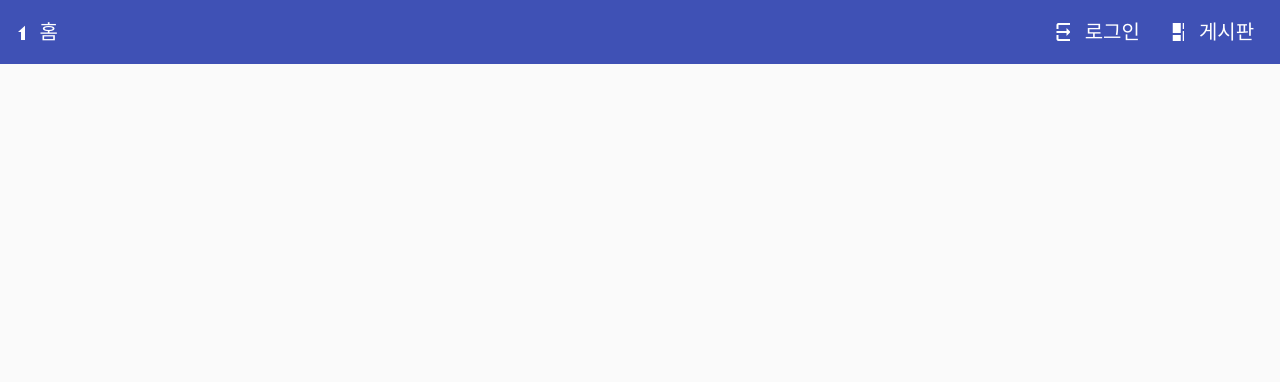
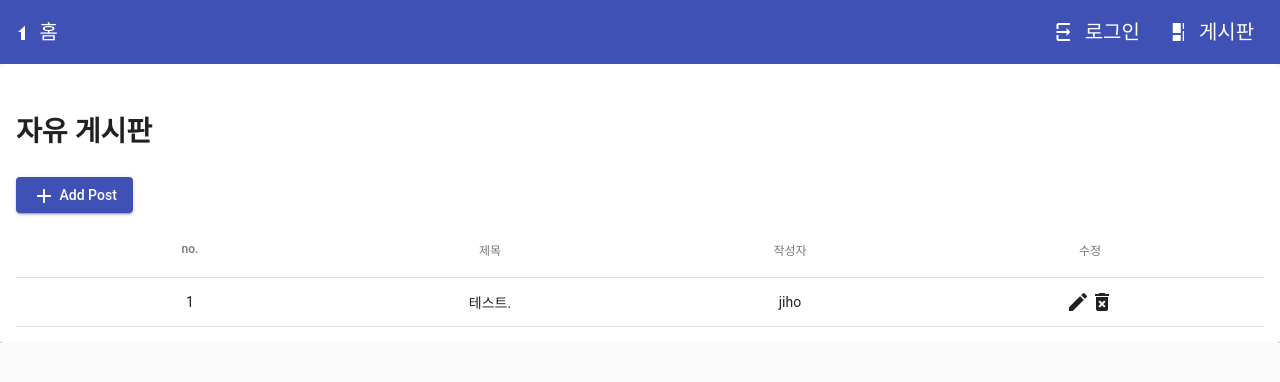
Before and after one commit to iks15174/Angular-board, an Angular app: page /board in a window 1280 px wide. Before the commit this address led to /. Shown: the top 382 px of the page. Built offline with nearby package versions, Linux system fonts and the light colour scheme.

Commit message:
[create]글 보기 기능 + 글 생성기능 완료. local storage 저장 부분 구현 필요

```diff
--- a/src/app/app-routing.module.ts
+++ b/src/app/app-routing.module.ts
@@ -5,6 +5,8 @@ import { SigninComponent } from './component/member/signin/signin.component';
 import { SignupComponent } from './component/member/signup/signup.component';
 import { LogoutComponent } from './component/member/logout/logout.component';
 import { MyinfoComponent } from './component/member/myinfo/myinfo.component';
+import { BoardComponent } from './component/board/board.component';
+import { AddpostComponent } from './component/board/addpost.component';
 import { AuthGuard } from './guards/auth.guard';
 
 const routes: Routes = [
@@ -13,7 +15,8 @@ const routes: Routes = [
   {path : "signup", component: SignupComponent },
   {path : "logout", component: LogoutComponent},
   {path : "myinfo", component: MyinfoComponent, canActivate: [AuthGuard]},
-
+  {path : "board", component: BoardComponent},
+  {path : "board/add", component: AddpostComponent, canActivate: [AuthGuard]},
 ];
 
 @NgModule({
--- a/src/app/app.component.html
+++ b/src/app/app.component.html
@@ -14,7 +14,7 @@
           <mat-icon class="icon">person</mat-icon>
           <span class="label">내정보</span>
         </a>
-        <a mat-list-item>
+        <a mat-list-item [routerLink]="['/board']">
           <mat-icon class="icon">dashboard</mat-icon>
           <span class="label">게시판</span>
         </a>
@@ -52,7 +52,7 @@
               </a>
             </li>
             <li>
-              <a>
+              <a [routerLink]="['/board']">
                 <mat-icon class="icon">dashboard</mat-icon>
                 <span class="label">게시판</span>
               </a>
--- /dev/null
+++ b/src/app/component/board/addpost.component.css
@@ -0,0 +1,34 @@
+/* 페이지 전체 요소에 적용. 박스 사이즈를 테두리를 포함한 크기로 지정 */
+* {
+    box-sizing: border-box;
+}
+
+/* 박스 스타일 지정 */
+.wrapper {
+    justify-content: center;
+    margin: 20px 20px 0px 20px;
+}
+
+/* 폼 영역 스타일 지정 */
+.mat-form-field {
+    width: 100%;
+}
+
+/* 폼 에러 표시 관련 스타일 지정 */
+.error {
+    padding: 16px;
+    width: 300px;
+    color: white;
+    background-color: red;
+}
+
+/* 버튼 스타일 지정 */
+.button {
+    display: flex;
+    justify-content: flex-end;
+}
+
+/* 버튼 오른쪽 여백 설정 */
+.button button {
+    margin-right: 8px;
+}
--- /dev/null
+++ b/src/app/component/board/addpost.component.html
@@ -0,0 +1,28 @@
+<div class="wrapper">
+    <mat-card>
+        <mat-card-title>글쓰기</mat-card-title>
+        <mat-card-content>
+          <form [formGroup]="postForm" (ngSubmit)="submit()">
+            <p>
+              <mat-form-field>
+                <input type="text" matInput placeholder="제목" formControlName="title">
+              </mat-form-field>
+            </p>
+            <p>
+              <mat-form-field>
+                <textarea matInput placeholder="내용" formControlName="content" rows="5"></textarea>
+              </mat-form-field>
+            </p>
+            <p *ngIf="f.title?.touched && f.title?.invalid && f.title?.errors?.required" class="error">
+                Title is required
+            </p>
+            <p *ngIf="f.content?.touched && f.content?.invalid && f.content?.errors?.required" class="error">
+                Contents is required
+            </p>
+            <div class="button">
+              <button type="submit" mat-stroked-button color="primary" [disabled]="!postForm.valid">등록</button>
+            </div>
+          </form>
+        </mat-card-content>
+      </mat-card>
+</div>
--- /dev/null
+++ b/src/app/component/board/addpost.component.ts
@@ -0,0 +1,52 @@
+import { Component, OnInit } from '@angular/core';
+import { FormGroup, FormBuilder, FormControl, Validators, Form } from '@angular/forms';
+import { Router } from '@angular/router';
+import { MyinfoService } from 'src/app/service/rest-api/myinfo.service';
+import { SignService } from 'src/app/service/rest-api/sign.service';
+import { BoardService } from 'src/app/service/rest-api/board.service';
+
+@Component({
+  selector: 'app-addpost',
+  templateUrl: './addpost.component.html',
+  styleUrls: ['./addpost.component.css']
+})
+export class AddpostComponent implements OnInit {
+
+  postForm: FormGroup;
+
+  constructor(
+    private router: Router,
+    private formBuilder: FormBuilder,
+    private myinfoService: MyinfoService,
+    private signService: SignService,
+    private boardService: BoardService
+  ) {
+    this.postForm = this.formBuilder.group({
+      title: new FormControl('', [Validators.required]),
+      content: new FormControl('', [Validators.required])
+    });
+  }
+
+  get f(){
+    return this.postForm.controls;
+  }
+
+  submit(){
+    if(this.signService.isSignIn() && this.postForm.valid){
+      let user = this.myinfoService.getUser();
+      if(this.boardService.addPost(this.postForm.value.title, this.postForm.value.content, user)){
+        this.router.navigate(['/board/']);
+      }
+      else{
+        alert("글 추가중 오류가 발생했습니다.")
+      }
+    }
+    else{
+      alert("글 추가중 오류가 발생했습니다.")
+    }
+  }
+
+  ngOnInit(): void {
+  }
+
+}
--- /dev/null
+++ b/src/app/component/board/board.component.css
@@ -0,0 +1,34 @@
+/* 전체 영역을 반응형 으로 설정 */
+.wrapper {
+    display: flex;
+    flex-direction: column;
+    overflow: auto;
+}
+
+/* 앵커 태그 마우스 위치시 포인터 변경 */
+a {
+    cursor: pointer;
+}
+
+/* 테이블 헤더의 컨텐츠 중앙정렬 */
+mat-header-cell {
+    justify-content: center;
+}
+
+/* 테이블 컬럼의 컨텐츠 중앙정렬 */
+.column-center {
+    justify-content: center;
+}
+
+/* 게시글 없을경우 텍스트 중앙정렬. 상단 영역 여백 처리 */
+.no-content {
+    text-align: center;
+    margin: 10px 0;
+}
+
+/* 셀 스타일 지정. 마우스오버시 커서 형태 지정 */
+mat-row:hover {
+    background: lightgray;
+    color: #fff;
+    cursor: pointer;
+}
--- /dev/null
+++ b/src/app/component/board/board.component.html
@@ -0,0 +1,42 @@
+<div class="wrapper">
+    <mat-card class="card">
+        <mat-card-title fxLayout.gt-xs="row" fxLayout.xs="column">
+            <div>
+                <H3>자유 게시판</H3>
+                <button mat-raised-button color="primary" [routerLink]="['/board/add']">
+                    <mat-icon>add</mat-icon> Add Post
+                </button>
+            </div>
+        </mat-card-title>
+        <mat-card-content>
+            <div class="container">
+                <mat-table [dataSource]="posts">
+                    <ng-container matColumnDef="postId">
+                        <mat-header-cell *matHeaderCellDef>no.</mat-header-cell>
+                        <mat-cell *matCellDef="let element" class="column-center">{{element.postId}}</mat-cell>
+                    </ng-container>
+                    <ng-container matColumnDef="title">
+                        <mat-header-cell *matHeaderCellDef>제목</mat-header-cell>
+                        <mat-cell *matCellDef="let element" class="column-center">{{element.title}}</mat-cell>
+                    </ng-container>
+                    <ng-container matColumnDef="author">
+                        <mat-header-cell *matHeaderCellDef>작성자</mat-header-cell>
+                        <mat-cell *matCellDef="let element" class="column-center">{{element.user.name}}</mat-cell>
+                    </ng-container>
+                    <ng-container matColumnDef="modifiedAt">
+                        <mat-header-cell *matHeaderCellDef>수정</mat-header-cell>
+                        <mat-cell *matCellDef="let element" class="column-center">
+                            <mat-icon class="icon">edit</mat-icon>
+                            <mat-icon class="icon">delete_forever</mat-icon>
+                        </mat-cell>
+                    </ng-container>
+                    <mat-header-row *matHeaderRowDef="headerColumns"></mat-header-row>
+                    <mat-row *matRowDef="let row; columns: headerColumns;"></mat-row>
+                </mat-table>
+                <div *ngIf="posts.length === 0" class="no-content">
+                    등록된 게시글이 없습니다.
+                </div>
+            </div>
+        </mat-card-content>
+    </mat-card>
+</div>
--- /dev/null
+++ b/src/app/component/board/board.component.ts
@@ -0,0 +1,20 @@
+import { Component, OnInit } from '@angular/core';
+import { Post } from 'src/app/model/board/Post';
+import { BoardService } from 'src/app/service/rest-api/board.service';
+
+@Component({
+  selector: 'app-board',
+  templateUrl: './board.component.html',
+  styleUrls: ['./board.component.css']
+})
+export class BoardComponent implements OnInit {
+
+  posts: Post[] = [];
+  headerColumns: string[] = ['postId', 'title', 'author', 'modifiedAt'];
+
+  constructor(private boardService: BoardService) { }
+
+  ngOnInit() {
+    this.posts = this.boardService.getPosts();
+  }
+}
--- /dev/null
+++ b/src/app/model/board/Post.ts
@@ -0,0 +1,8 @@
+import { User } from '../myinfo/User';
+
+export interface Post{
+    postId: number;
+    title: string;
+    content: string;
+    user: User;
+}
--- /dev/null
+++ b/src/app/service/rest-api/board.service.ts
@@ -0,0 +1,36 @@
+import { Injectable } from '@angular/core';
+import { Post } from 'src/app/model/board/Post';
+import { User } from 'src/app/model/myinfo/User';
+
+@Injectable({
+  providedIn: 'root'
+})
+export class BoardService {
+
+  private postList: Post[];
+
+  constructor(
+  ) {
+    this.postList = [
+      {'postId':1, 'title': '테스트.', 'content': '개발을 위한 샘플 데이터', 'user': {id: "a", password: "b", name: "jiho"}}
+    ];
+  }
+
+  getPosts(): Post[]{
+    return this.postList;
+  }
+
+  addPost(title: string, content: string, user: User): boolean{
+    if(user.id !== ""){
+      let newPost: Post = {
+        'postId' : (this.postList[this.postList.length - 1].postId + 1),
+        'title' : title,
+        'content' : content,
+        'user' : user
+      };
+      this.postList.push(newPost);
+      return true;
+    }
+    return false;
+  }
+}
--- a/src/app/service/rest-api/myinfo.service.ts
+++ b/src/app/service/rest-api/myinfo.service.ts
@@ -13,7 +13,6 @@ export class MyinfoService {
 
   getUser(): User{
     const loginId = JSON.parse(localStorage.getItem("loginId") || '" "');
-    console.log(loginId);
     if(loginId !== " "){
       let userList = this.userlistService.userList;
       for(let i = 0; i < userList.length; i++){
```
Also changed, not shown: src/app/app.module.ts (+7 -1 lines).
